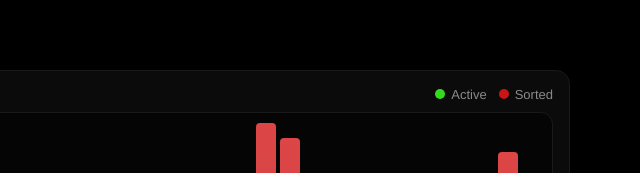
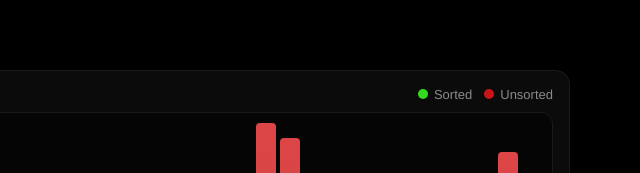
Before and after one commit to Kiamara/Bob, a plain HTML site: page index.html in a window 1280 px wide. Shown: the part 201-374 px from the top of the page, 640-1280 px from the left. Drawn offline with Linux system fonts and the light colour scheme.

Commit message:
Alter naming of dots

```diff
--- a/index.html
+++ b/index.html
@@ -63,8 +63,8 @@
           <div class="stage-head">
             <p class="label">Visualizer</p>
             <div class="legend">
-              <span><span class="dot active"></span>Active</span>
-              <span><span class="dot done"></span>Sorted</span>
+              <span><span class="dot active"></span>Sorted</span>
+              <span><span class="dot done"></span>Unsorted</span>
             </div>
           </div>
           <div class="bars-frame">
```
